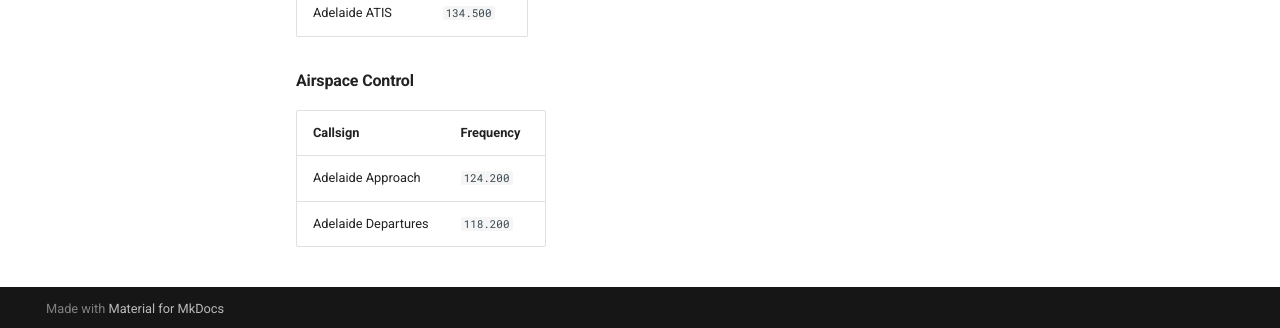
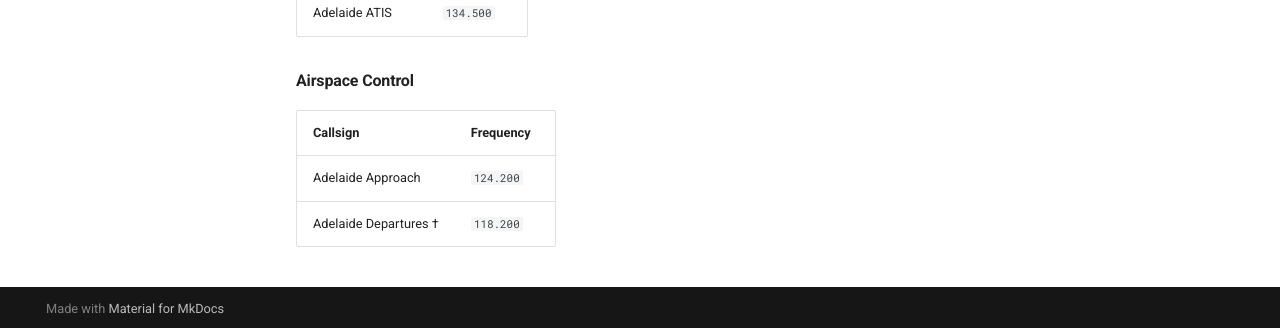
Before and after one commit to jqvirtual/jqv-sops, an MkDocs documentation site: the page built from docs/destinations/adelaide.md, in a window 1280 px wide and 900 px high, scrolled down 1156 px. Shown: the part 569-897 px from the top of the window. Built offline with MkDocs 1.6.1 and Material for MkDocs 9.7.7, drawn with Linux system fonts in a browser that asks for light colours; comment, search, counter and statistics services are not loaded.

Commit message:
added nonstandard indicator

```diff
--- a/docs/destinations/adelaide.md
+++ b/docs/destinations/adelaide.md
@@ -48,4 +48,4 @@ Performance permitting, Jetstar A320/1/neo aircraft can accept intersection depa
 | Callsign | Frequency |
 | -------- | --------- |
 | Adelaide Approach | `124.200` |
-| Adelaide Departures | `118.200` |
+| Adelaide Departures † | `118.200` |
```
